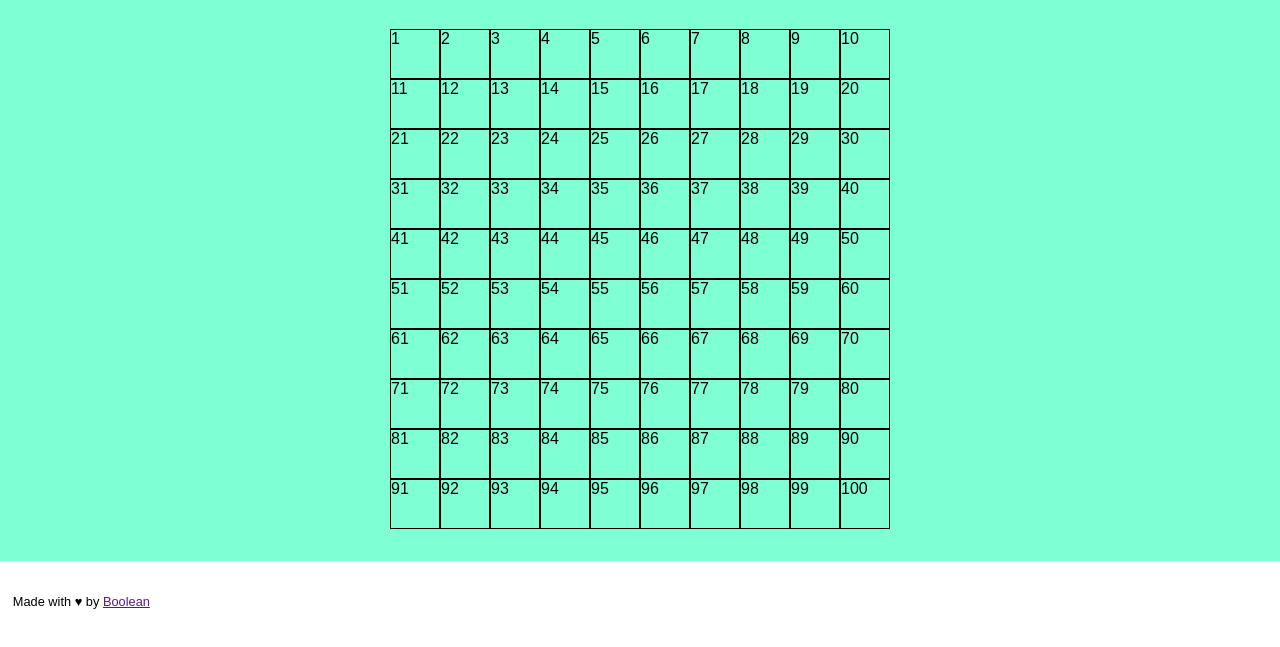
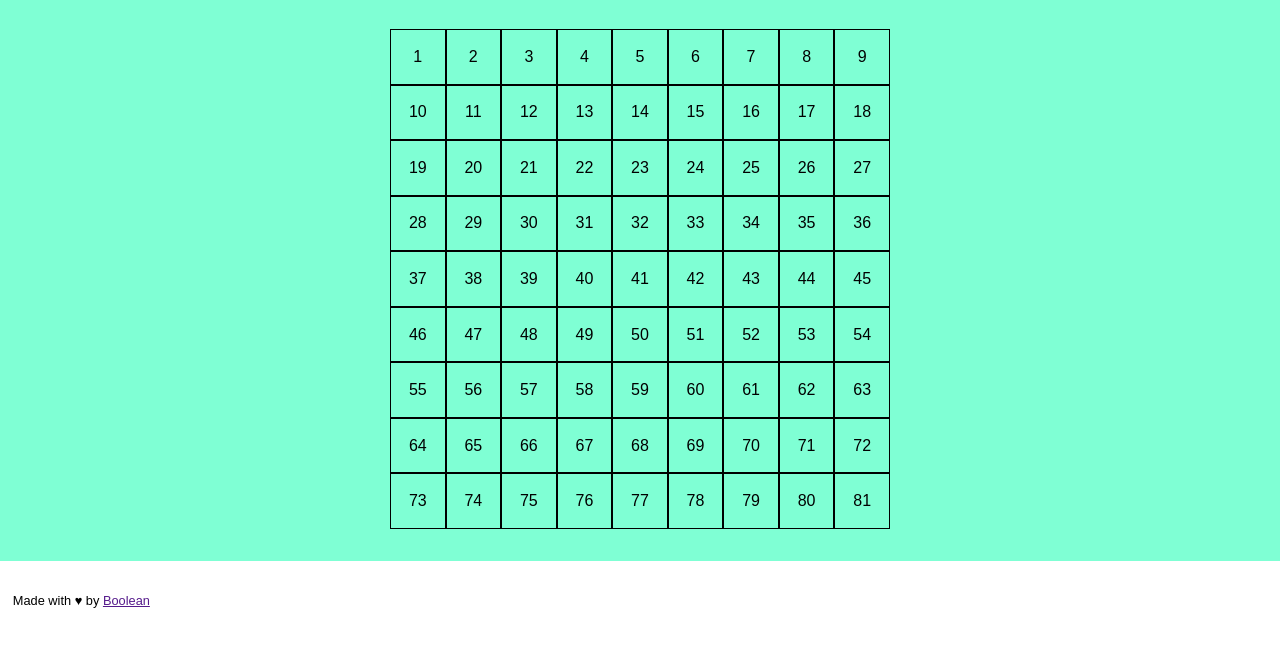
Before and after one commit to martinapiglio/js-campominato-grid, a plain HTML site: page index.html in a window 1280 px wide. Both pictures are taken after a click on the button "Play". Shown: the part 123-770 px from the top of the page. Drawn offline with Linux system fonts and the light colour scheme.

Commit message:
create square: js function

```diff
--- a/css/style.css
+++ b/css/style.css
@@ -52,6 +52,10 @@ main #container {
 }
 
 main #container .square {
+    display: flex;
+    justify-content: center;
+    align-items: center;
+
     aspect-ratio: 1;
     border: 1px solid black; /*TEST*/
 }
--- a/js/script.js
+++ b/js/script.js
@@ -1,15 +1,29 @@
 let containerElement = document.getElementById('container');
-let cellNumber = 100;
+let playButton = document.getElementById('play-button');
+let cellNumber = 81;
 let cellPerRow = Math.sqrt(cellNumber);
 
-console.log(cellPerRow);
+playButton.addEventListener('click', function() {
 
-for (i = 0; i < cellNumber; i++) {
+    for (i = 1; i <= cellNumber; i++) {
+
+        newElement = createSquare(i);
+        containerElement.append(newElement);
+
+    };
+
+});
+
+
+
+
+//---------function: create a square----------------
+function createSquare(squareText) {
 
     let newSquare = document.createElement('div');
-    containerElement.append(newSquare);
     newSquare.classList.add("square");
     newSquare.style.width= "calc(100% / " + cellPerRow + " )";
-    newSquare.innerText = i + 1;
+    newSquare.innerText = squareText;
 
+    return newSquare;
 }
```
